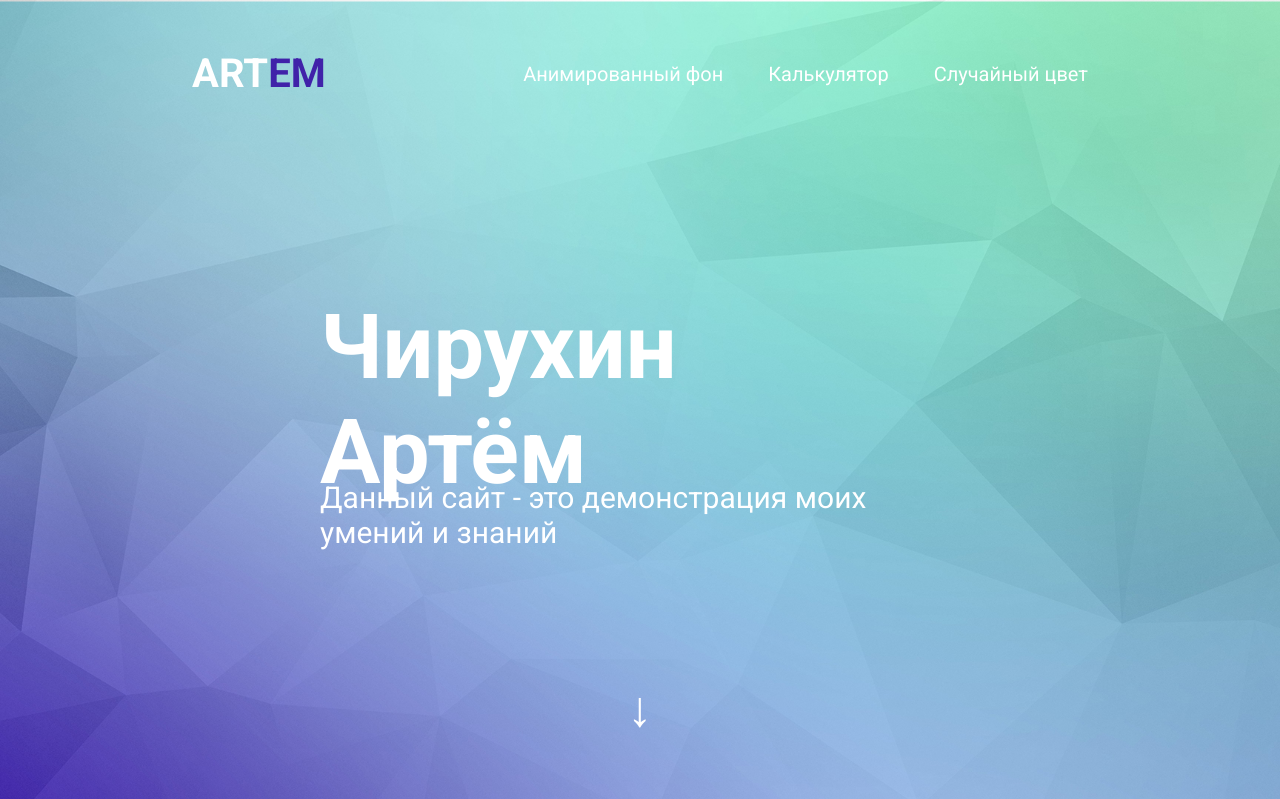
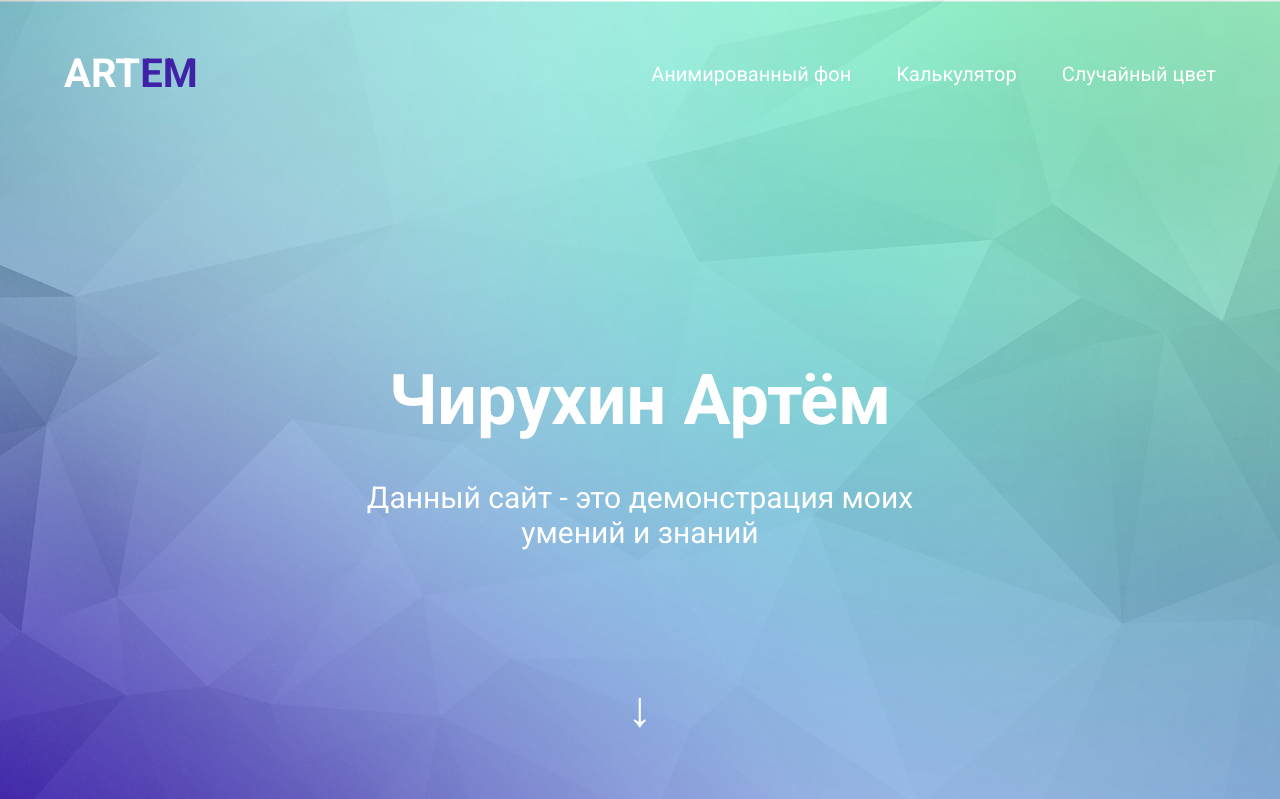
Before and after one commit to artemchiruhin/artemchiruhin.github.io, a PHP site: page / in a window 1280 px wide. Shown: the top 799 px of the page. Run offline with PHP 8.4, Linux system fonts and the light colour scheme.

Commit message:
Initial commit

```diff
--- a/css/style.css
+++ b/css/style.css
@@ -35,8 +35,9 @@ header{
 .menu li{
     font-size: 20px;
     color: #fff;
-    padding-left: 45px;
+    margin-left: 45px;
     text-decoration: none;
+    text-align: center;
 }
 .menu li:hover{
     color: #4022a9;
@@ -46,6 +47,7 @@ h1{
     font-size: 90px;
     font-weight: bold;
     position: absolute;
+    text-align: center;
     top: 50%;
     left: 50%;
     transform: translate(-50%, -50%);
@@ -54,6 +56,7 @@ h1{
 .desc{
     font-size: 30px;
     position: absolute;
+    text-align: center;
     top: 60%;
     left: 50%;
     transform: translateX(-50%);
@@ -84,6 +87,7 @@ h1{
 	border: 3px solid #fff;
 	color: #fff;
 	font-weight: bold;
+	text-align: center;
 }
 @keyframes bganim{
 	0%{
@@ -198,3 +202,30 @@ h1{
 	border-radius: 30px;
 	padding: 5px 10px;
 }
+/* Адаптация */
+@media screen and (max-width: 1300px){
+	h1{
+		font-size: 70px;
+	}
+	.header-top{
+		width: 90%;
+	}
+}
+@media screen and (max-width: 1050px){
+	h1{
+		font-size: 60px;
+	}
+	.desc{
+		font-size: 20px;
+	}
+}
+@media screen and (max-width: 710px){
+	.menu{
+		flex-direction: column;
+	}
+}
+@media screen and (max-width: 435px){
+	.menu{
+		display: none;
+	}
+}
--- a/index.html
+++ b/index.html
@@ -2,7 +2,6 @@
 <html lang="en">
 <head>
     <meta charset="UTF-8">
-    <meta name="viewport" content="width=device-width, initial-scale=1.0">
     <title>Чирухин Артём</title>
     <link rel="stylesheet" href="css/style.css">
     <link href="https://fonts.googleapis.com/css2?family=Roboto:wght@400;700&display=swap" rel="stylesheet">
```
